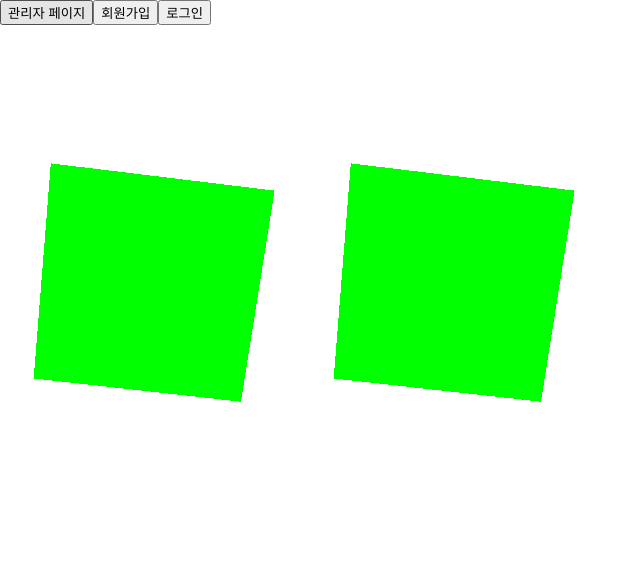
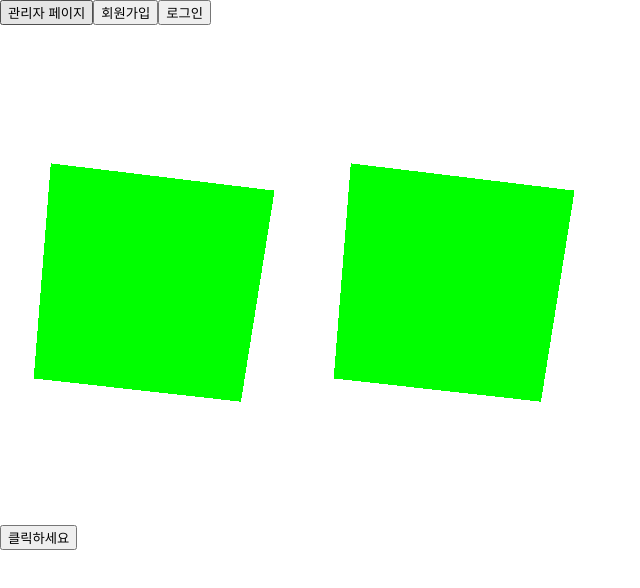
Before and after one commit to na03266/POLYS, a React (Create React App) app in the folder PJ/fe/: page / in a window 1280 px wide. Shown: the top 588 px of the page, without its empty margins (0-640 px from the left). Built offline with nearby package versions, Linux system fonts and the light colour scheme.

Commit message:
create confirmpage

```diff
--- a/PJ/fe/src/App.js
+++ b/PJ/fe/src/App.js
@@ -10,6 +10,7 @@ import Regist from './Regist/Regist';
 import RegistWait from './Regist/RegistWait';
 import MainLogin1 from './Main/MainLogin';
 import MainLogin2 from './Main/MainLogin2';
+import Confirm from './Main/Confirm';
 
 function App() {
   return (
@@ -25,6 +26,7 @@ function App() {
         <Route path="/registWait" element={<RegistWait />} />
         <Route path="/login" element={<MainLogin1 />} />
         <Route path="/login2" element={<MainLogin2 />} />
+        <Route path="/confirm" element={<Confirm />} />
       </Routes>
     </Router>
   );
--- /dev/null
+++ b/PJ/fe/src/Main/Confirm.js
@@ -0,0 +1,9 @@
+import React from 'react'
+
+function Confirm() {
+  return (
+    <div>인증화면 들어갈거야</div>
+  )
+}
+
+export default Confirm
--- a/PJ/fe/src/Main/Home.js
+++ b/PJ/fe/src/Main/Home.js
@@ -12,6 +12,10 @@ function Home() {
     const goLogin = () => {
       window.location.href='/login';
     };
+    const confirm = () => {
+      window.location.href='/confirm';
+    }
+
   return (
     <div>
         <button onClick={goAdmin}>관리자 페이지</button>
@@ -20,6 +24,7 @@ function Home() {
         <div className="three-container" >
         < ThreeBox /> {/* MainThree 컴포넌트를 원하는 div 내에 렌더링 */}
       </div>
+      <button onClick={confirm}>클릭하세요</button>
     </div>
   )
 }
```
